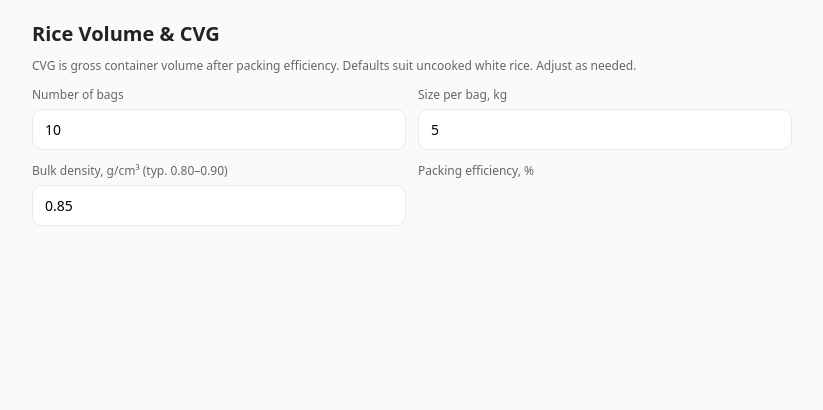
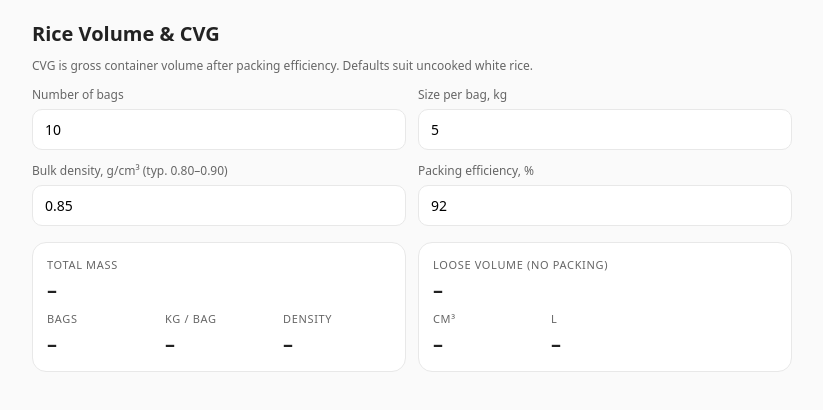
Before and after one commit to sdfresh/notion-calculator, a plain HTML site: page index.html in a window 1280 px wide. Shown: the whole page, without its empty margins (228-1051 px from the left). Drawn offline with Linux system fonts and the light colour scheme.

Commit message:
Update index.html

```diff
--- a/index.html
+++ b/index.html
@@ -3,7 +3,7 @@
 <head>
 <meta charset="utf-8" />
 <meta name="viewport" content="width=device-width,initial-scale=1" />
-<title>Mundane Manual | Rice → CVG</title>
+<title>Rice → CVG</title>
 <style>
   :root{--t:#222;--m:#666;--g:#e8e8e8;--bg:#fafafa}
   *{box-sizing:border-box;font-family:ui-sans-serif,system-ui,-apple-system,Segoe UI,Roboto,Helvetica,Arial}
@@ -13,26 +13,42 @@
   .grid{display:grid;grid-template-columns:1fr 1fr;gap:12px}
   @media(max-width:720px){.grid{grid-template-columns:1fr}}
   label{font-size:12px;color:var(--m);display:block;margin-bottom:6px}
-  input,select{width:100%;padding:10px 12px;border:1px solid var(--g);border-radius:10px;background:#fff;font-size:14px}
-  .cards{display:grid;grid-template-columns:1fr 1fr;gap:12px;margin-top:14px}
+  input{width:100%;padding:10px 12px;border:1px solid var(--g);border-radius:10px;background:#fff;font-size:14px}
+  .cards{display:grid;grid-template-columns:1fr 1fr;gap:12px;margin-top:16px}
   @media(max-width:720px){.cards{grid-template-columns:1fr}}
   .card{background:#fff;border:1px solid var(--g);border-radius:14px;padding:14px}
   .k{font-size:11px;color:var(--m);text-transform:uppercase;letter-spacing:.06em}
   .v{font-size:20px;font-weight:600;margin-top:4px}
   .row{display:grid;grid-template-columns:1fr 1fr 1fr;gap:10px;margin-top:8px}
-  .btns{display:flex;gap:8px;margin-top:12px}
-  button{border:1px solid var(--g);background:#fff;border-radius:10px;padding:10px 12px;cursor:pointer}
   .note{font-size:12px;color:var(--m);margin-top:10px}
-  .err{display:none;margin-top:10px;color:#b00020;font-size:13px}
 </style>
 </head>
 <body>
 <div class="wrap">
   <h1>Rice Volume & CVG</h1>
-  <p class="note">CVG is gross container volume after packing efficiency. Defaults suit uncooked white rice. Adjust as needed.</p>
+  <p class="note">CVG is gross container volume after packing efficiency. Defaults suit uncooked white rice.</p>
 
   <div class="grid">
     <div><label>Number of bags</label><input id="bags" type="number" min="0" step="1" value="10"></div>
     <div><label>Size per bag, kg</label><input id="kgPerBag" type="number" min="0" step="0.1" value="5"></div>
     <div><label>Bulk density, g/cm³ (typ. 0.80–0.90)</label><input id="rho" type="number" min="0.01" step="0.01" value="0.85"></div>
-    <div><label>Packing efficiency, %</label><input id="eff" type="number"
+    <div><label>Packing efficiency, %</label><input id="eff" type="number" min="1" max="100" step="1" value="92"></div>
+  </div>
+
+  <div class="cards">
+    <div class="card">
+      <div class="k">Total mass</div>
+      <div class="v" id="massKg">–</div>
+      <div class="row">
+        <div><div class="k">Bags</div><div class="v" id="bagsOut">–</div></div>
+        <div><div class="k">kg / bag</div><div class="v" id="kgPerBagOut">–</div></div>
+        <div><div class="k">Density</div><div class="v" id="rhoOut">–</div></div>
+      </div>
+    </div>
+
+    <div class="card">
+      <div class="k">Loose volume (no packing)</div>
+      <div class="v" id="looseMain">–</div>
+      <div class="row">
+        <div><div class="k">cm³</div><div class="v" id="looseCm3">–</div></div>
+        <div><div class="k">L</div><div class="v" id="looseL">–</div></div>
```
